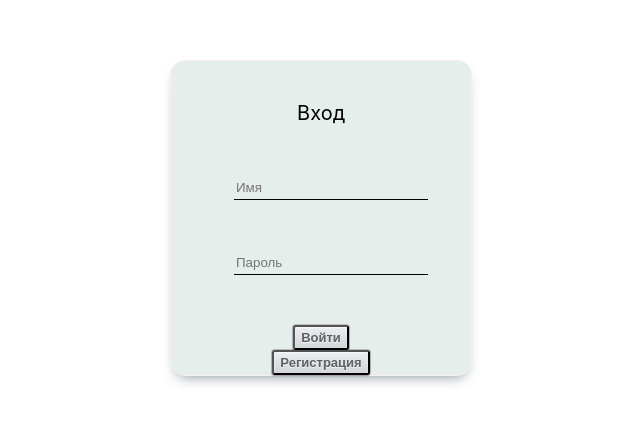
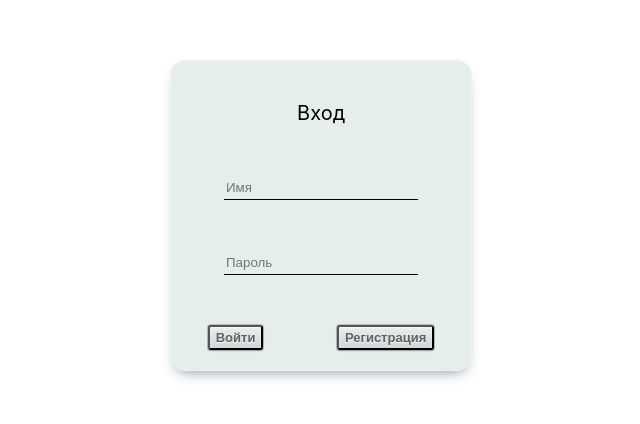
Before and after one commit to ChudininVyacheslav/Registration-form, a React (Create React App) app: page /login in a window 1280 px wide. Shown: the top 424 px of the page, without its empty margins (319-959 px from the left). Built offline with nearby package versions, Linux system fonts and the light colour scheme.

Commit message:
корректировка

```diff
--- a/src/components/Form/Form.tsx
+++ b/src/components/Form/Form.tsx
@@ -3,7 +3,7 @@ import styles from './Form.module.scss'
 import { Formik } from 'formik';
 import { useDispatch } from 'react-redux';
 import { IValues } from './interfaces';
-import { ADD_DATA } from '../../store/registration/actionTypes';
+import { ADD_DATA, DELETE_DATA } from '../../store/registration/actionTypes';
 import { validationSchema } from './registrationFormSchema';
 import { initialValues } from './consts';
 import Title from './Title/Title';
@@ -21,12 +21,17 @@ const Form = () => {
     dispatch({ type: ADD_DATA, payload: values });
   };
 
+  function deleteUser() {
+    dispatch({ type: DELETE_DATA });
+  };
+
   return (
     <div className={styles.form}>
       <Modal
         isOpend={modal}
       >
         <Button
+          btnType='button'
           label='Закрыть'
           onClick={() => setModal(false)}
         />
@@ -125,7 +130,8 @@ const Form = () => {
                 </div>
                 <div className={styles.btn}>
                   <Button
-                    label={'Зарегистрироваться'}
+                    btnType='button'
+                    label='Зарегистрироваться'
                     disabled={!isValid && !dirty}
                     onClick={() => {
                       if (isValid && dirty) {
@@ -134,6 +140,7 @@ const Form = () => {
                     }}
                   />
                   <Button
+                    btnType='link'
                     label={'Войти'}
                     linkEnter={true}
                     linkPath={'/login'}
@@ -141,11 +148,14 @@ const Form = () => {
                 </div>
                 <div className={styles.btn}>
                   <Button
+                    btnType='button'
                     label={'Очистить'}
                     onClick={() => { resetForm() }}
                   />
                   <Button
+                    btnType='button'
                     label={'Удалить аккаунт'}
+                    onClick={() => { deleteUser() }}
                   />
                 </div>
               </form>
--- a/src/components/Login/Login.module.scss
+++ b/src/components/Login/Login.module.scss
@@ -19,7 +19,6 @@
             width: 190px;
             margin-bottom: 50px;
             height: 22px;
-            margin-left: 20px;
             background-color: rgb(229, 238, 235);
             border: 0;
             border-bottom: 1px solid black;
@@ -59,5 +58,12 @@
             -moz-box-shadow: 0px 7px 14px -7px rgba(34, 60, 80, 0.6);
             box-shadow: 0px 7px 14px -7px rgba(34, 60, 80, 0.6);
         }
+
+        .btn {
+            display: flex;
+            justify-content: space-around;
+            width: 100%;
+            margin-bottom: 20px;
+         }
     }
 }
--- a/src/components/Login/Login.tsx
+++ b/src/components/Login/Login.tsx
@@ -58,18 +58,23 @@ const Login = () => {
                   value={values.password}
                 />
                 {/* {values.password !== '' && checkData(user, values) ? true : <p className={styles['error-password']}>Неверный пароль</p>} */}
+                <div className={styles.btn}>
                   {checkData(user, values) ? <Button
-                  label={'Войти'}
+                    btnType='link'
+                    label='Войти'
                     linkEnter={true}
                     linkPath={'/greeting'}
                   /> : <Button
-                  label={'Войти'}
+                    btnType='button'
+                    label='Войти'
                   />}
                   <Button
+                    btnType='link'
                     label={'Регистрация'}
                     linkEnter={true}
                     linkPath={'/'}
                   />
+                </div>
               </form>
             </div>
           )
--- a/src/components/common/Button/Button.tsx
+++ b/src/components/common/Button/Button.tsx
@@ -1,9 +1,8 @@
 import { Link } from 'react-router-dom';
 import styles from './Button.module.scss';
-import { useDispatch } from 'react-redux';
-import { DELETE_DATA } from '../../../store/registration/actionTypes';
 
 interface IProps {
+  btnType: string;
   label: string;
   disabled?: boolean;
   onClick?: () => void;
@@ -11,14 +10,10 @@ interface IProps {
   linkPath?: string | any;
 };
 
-const Button: React.FC<IProps> = ({ label, disabled, onClick, linkEnter, linkPath }) => {
+const Button: React.FC<IProps> = ({ btnType, label, disabled, onClick, linkEnter, linkPath }) => {
 
-  const dispatch = useDispatch();
-
-    function deleteUser(event: React.MouseEvent<HTMLButtonElement>) {
-        dispatch({ type: DELETE_DATA });
-    };
-
+  switch (btnType) {
+    case 'link':
       return (
         <div>
           {linkEnter ? <button className={styles.button}>
@@ -28,10 +23,21 @@ const Button: React.FC<IProps> = ({ label, disabled, onClick, linkEnter, linkPat
           </button> : <button
             className={styles.button}
             disabled={disabled}
-        onClick={onClick || deleteUser}
+            onClick={onClick}
           >{label}</button>}
         </div>
-  );
+      )
+      default:
+        return (
+          <div>
+            <button
+              className={styles.button}
+              disabled={disabled}
+              onClick={onClick}
+            >{label}</button>
+          </div>
+        )
+  };
 };
 
 export default Button;
```
Lines whose indentation alone changed are shown as unchanged.
